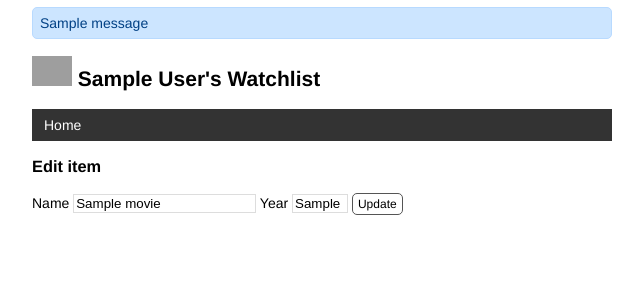
After one commit to geekgoer/flaskdemo, a Flask app: page /movie/edit/1 in a window 1280 px wide. The commit adds this page. Shown: the top 300 px of the page, without its empty margins (318-961 px from the left). Run offline with Flask 3, Linux system fonts and the light colour scheme; tables that the repository leaves empty hold one stand-in row (values such as "Sample post"); one stand-in notice (Sample message) is shown; grey boxes are pictures that could not be loaded.

Commit message:
Create ,Edit , Delete item

```diff
--- a/app.py
+++ b/app.py
@@ -2,8 +2,8 @@ import os
 import sys
 import click
 
-from flask import Flask, render_template
-from flask import url_for
+from flask import Flask, render_template,request
+from flask import url_for,flash,redirect
 from markupsafe import escape
 from flask_sqlalchemy import SQLAlchemy
 
@@ -16,12 +16,51 @@ else :
 app = Flask(__name__)
 app.config['SQLALCHEMY_DATABASE_URI'] = prefix + os.path.join(app.root_path, 'data.db')
 app.config['SQLALCHEMY_TRACK_MODIFICATION']=False
+app.config['SECRET_KEY'] = 'dev'
 db = SQLAlchemy(app)
 
-@app.route('/')
+@app.route('/' , methods=['GET','POST'])
 def index():
+    if request.method == 'POST':
+        title = request.form.get('title')
+        year  = request.form.get('year')
+        if not year or not title or len(title) > 60 or len(year) != 4:
+            flash('Invalid input.')
+            return redirect(url_for('index'))
+        movie = Movie(title = 'title' , year = 'year')
+        db.session.add(movie)
+        db.session.commit()
+        flash("Created.")
+        return  redirect(url_for('index'))
     movies = Movie.query.all()
     return render_template('index.html', movies= movies)
+
+#编辑条目
+@app.route('/movie/edit/<int:movie_id>', methods=['POST','GET'])
+def edit(movie_id):
+    movie = Movie.query.get_or_404(movie_id)
+
+    if request.method == 'POST':
+        title = request.form['title']
+        year = request.form['year']
+        if not title or not year or len(title) > 60 or len(year) != 4:
+            flash('Invalid input.')
+            return redirect(url_for('edit',movie_id = movie_id))    #重填
+
+        movie.title = title
+        movie.year = year
+        db.session.commit()
+        flash('Item update.')
+        return redirect(url_for('index'))
+    return render_template('edit.html',movie=movie)
+
+@app.route('/movie/delete/<int:movie_id>', methods= ['POST'])      #TODO
+def delete(movie_id):
+    movie_id = Movie.query.get_or_404(movie_id)
+    db.session.delete(movie_id)
+    db.session.commit()
+    flash('Item deleted')
+    return redirect(url_for('index'))
 
 @app.route('/user/<name>')
 def user_page(name):
--- a/static/style.css
+++ b/static/style.css
@@ -71,3 +71,48 @@ nav li a:hover {
     border-radius: 5px;
     padding: 3px 5px;
 }
+
+/* 覆盖某些浏览器对 input 元素定义的字体 */
+input[type=submit] {
+    font-family: inherit;
+}
+
+input[type=text] {
+    border: 1px solid #ddd;
+}
+
+input[name=year] {
+    width: 50px;
+}
+
+.btn {
+    font-size: 12px;
+    padding: 3px 5px;
+    text-decoration: none;
+    cursor: pointer;
+    background-color: white;
+    color: black;
+    border: 1px solid #555555;
+    border-radius: 5px;
+}
+
+.btn:hover {
+    text-decoration: none;
+    background-color: black;
+    color: white;
+    border: 1px solid black;
+}
+
+.alert {
+    position: relative;
+    padding: 7px;
+    margin: 7px 0;
+    border: 1px solid transparent;
+    color: #004085;
+    background-color: #cce5ff;
+    border-color: #b8daff;
+    border-radius: 5px;
+}
+.inline-form {
+    display: inline;
+}
--- a/templates/base.html
+++ b/templates/base.html
@@ -10,6 +10,9 @@
     {% endblock %}
 </head>
 <body>
+    {% for message in get_flashed_messages() %}
+        <div class="alert">{{message}}</div>
+    {% endfor %}
     <h2>
         <img alt="Avatar" class="avatar" src="{{ url_for('static', filename='images/top.png') }}">
         {{ user.name }}'s Watchlist
--- /dev/null
+++ b/templates/edit.html
@@ -0,0 +1,10 @@
+{% extends 'base.html' %}
+
+{% block content %}
+<h3>Edit item</h3>
+<form method="post">
+    Name <input type="text" name="title" autocomplete="off" required value="{{ movie.title }}">
+    Year <input type="text" name="year" autocomplete="off" required value="{{ movie.year }}">
+    <input class="btn" type="submit" name="submit" value="Update">
+</form>
+{% endblock %}
```
Also changed, not shown: templates/index.html (+17 -0 lines).
